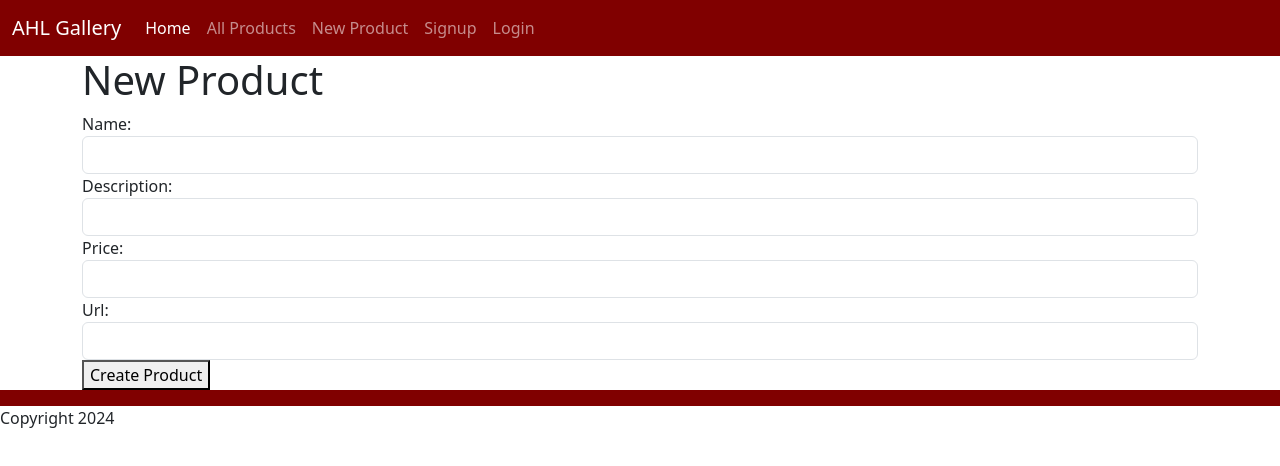
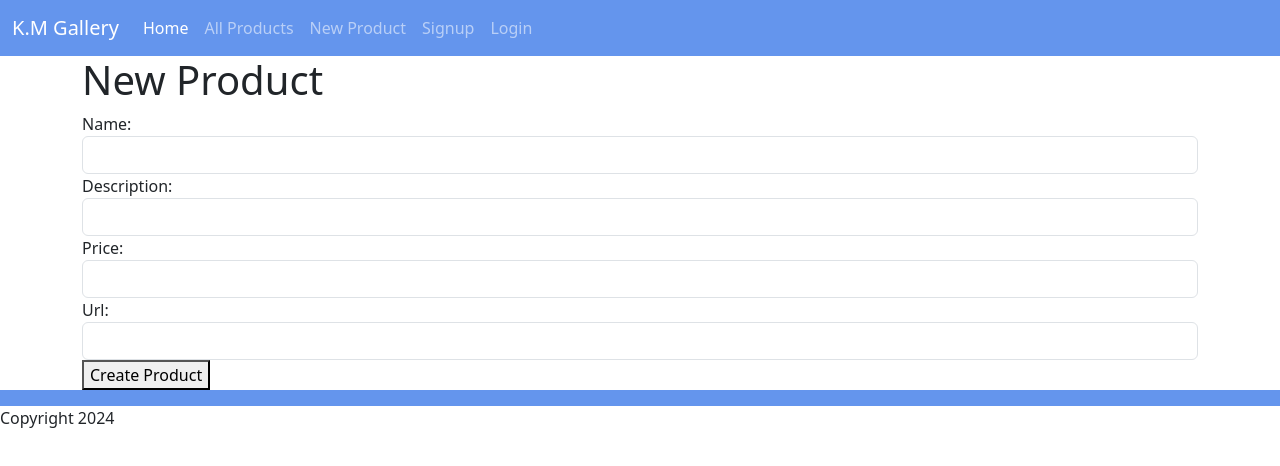
Before and after one commit to bradleylindquist/ahl-frontend, a React (Vite) app: page /products/new in a window 1280 px wide. Shown: the top 466 px of the page. Built offline with nearby package versions, Linux system fonts and the light colour scheme; no server answers.

Commit message:
name change

```diff
--- a/src/Footer.jsx
+++ b/src/Footer.jsx
@@ -1,7 +1,7 @@
 export function Footer() {
   return (
     <footer>
-      <nav className="navbar navbar-expand-lg" style={{ backgroundColor: "#800000" }} data-bs-theme="dark"></nav>
+      <nav className="navbar navbar-expand-lg" style={{ backgroundColor: "#6495ed" }} data-bs-theme="dark"></nav>
       <p>Copyright 2024</p>
     </footer>
   );
--- a/src/Header.jsx
+++ b/src/Header.jsx
@@ -4,10 +4,10 @@ import { Link } from "react-router-dom";
 export function Header() {
   return (
     <header>
-      <nav className="navbar navbar-expand-lg" style={{ backgroundColor: "#800000" }} data-bs-theme="dark">
+      <nav className="navbar navbar-expand-lg" style={{ backgroundColor: "#6495ed" }} data-bs-theme="dark">
         <div className="container-fluid">
           <a className="navbar-brand" href="#">
-            AHL Gallery
+            K.M Gallery
           </a>
           <button
             className="navbar-toggler"
--- a/src/ProductsIndex.jsx
+++ b/src/ProductsIndex.jsx
@@ -22,12 +22,12 @@ export function ProductsIndex(props) {
           .filter((product) => product.name.toLowerCase().includes(searchTerm.toLowerCase()))
           .map((product) => (
             <div key={product.id} className="products col-lg-4 col-md-6 col-12 my-3">
-              <h4>{product.name}</h4>
-              <div>Artist: {product.supplier.name}</div>
+              <h3>{product.name}</h3>
               <img src={product.images[0].url} alt="" />
+              <div>by {product.supplier.name}</div>
               <div>Method: {product.description}</div>
               <div>Price: {product.price}</div>
-              <button className="btn btn-secondary" onClick={() => props.onShowProduct(product)}>
+              <button className="btn btn-primary" onClick={() => props.onShowProduct(product)}>
                 More info
               </button>
             </div>
```
